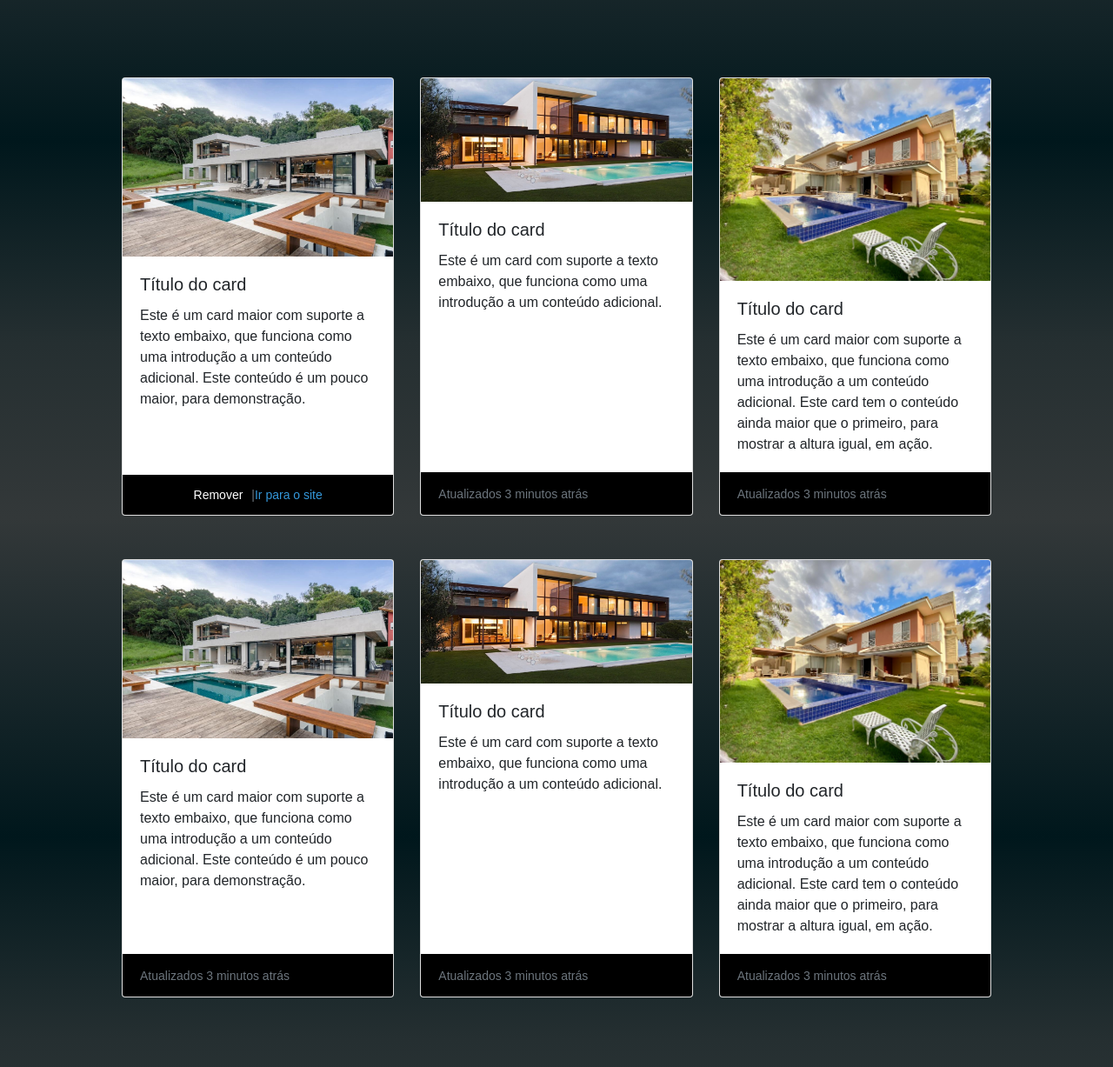
After one commit to gabrielleweyne/Luxury-Real-Estate-Data, a FastAPI app: template templates/perfil.html in a window 1280 px wide. The commit adds this page. Shown: the part 638-1865 px from the top of the page at 87% size. Run offline with FastAPI, Linux system fonts and the light colour scheme; the template is opened without the code that fills it, so the values that code supplies are empty.

Commit message:
fonte titulo, pagina de perfil, ajuste menu

```diff
--- a/index.html
+++ b/index.html
@@ -40,8 +40,10 @@
 				</li>
 			</ul>
 			<form class="form-inline my-0">
-				<input class="form-control mr-sm-2" type="search" placeholder="Pesquisa" aria-label="Pesquisa">
-				<button class="btn btn-outline-primary my-2 my-sm-0" type="submit">Buscar</button>
+				<input class="form-control mr-sm-2" type="search" placeholder="Busque aqui" aria-label="Pesquisa">
+				<button class="btn btn-outline-primary my-2 my-sm-0" type="submit">
+					<img src="{{ url_for('static', path='images/lupa.png') }}" style="width: 15px; height: auto; justify-content: center;">
+				</button>
 			</form>
 		</div>
 	</nav>
--- /dev/null
+++ b/static/perfil.css
@@ -0,0 +1,86 @@
+body {
+    font-family: Arial, Helvetica, sans-serif;
+	background: linear-gradient(180deg, #00171C 0%, #252F31 28.99%, #333839 54.17%, #1F2B2E 71.54%, #00171C 100%);
+    background-color: gray;
+	background-size: 100% 100%;
+	background-repeat: no-repeat;
+	background-attachment: fixed;
+}
+
+.menu{
+    background-color: white;
+    position: fixed;
+    width: 100%
+}
+
+.form-control{
+    border-radius: 20px; /* ou qualquer valor que você preferir */
+    color: rgb(167, 165, 165);
+}
+
+.btn {
+    width: 38px; /* Defina o tamanho desejado para o botão */
+    height: 38px;
+    border-radius: 50%; /* Faz com que as bordas sejam totalmente redondas */
+    overflow: hidden; /* Garante que a imagem não ultrapasse as bordas arredondadas */
+    background-color: rgb(244, 243, 243); /* Cor de fundo do botão (pode ser ajustada conforme necessário) */
+    border: none; /* Remove a borda padrão do botão */
+    cursor: pointer; /* Adiciona o cursor de ponteiro ao passar o mouse sobre o botão */
+    outline: none;
+}
+
+.btn:hover{
+	background: rgb(169, 169, 169);
+}
+
+h1{
+    color: black;
+    text-align: center;
+    margin: 0%;
+    font-family: Be Vietnam Pro;
+    font-size: 45px;
+    font-weight: 400;
+    padding: 10px;
+    padding-top: 0px;
+    padding-bottom: 20px;
+}
+
+.fundo-principal {
+	padding-top: 5rem;
+	padding-bottom: 5rem;
+}
+
+.limitador {
+	max-width: 1000px;
+	margin: 0 auto;
+}
+
+.perfil{
+    padding: 40px;
+    padding-left: 285px;
+    justify-content: center;
+}
+
+.card-deck{
+    padding-top: 50px;
+}
+
+.link-container {
+    display: flex;
+    justify-content: center;
+}
+
+.remover {
+    color: white;
+    text-decoration: none; /* Remove sublinhado do link */
+    margin-right: 10px;
+}
+
+.ir-para-site {
+    color: #3498db; /* Cor azul para o link "Ir para o site" */
+    text-decoration: none; /* Remove sublinhado do link */
+}
+
+.card-footer{
+    background-color: black;
+}
--- /dev/null
+++ b/templates/perfil.html
@@ -0,0 +1,157 @@
+<!DOCTYPE html>
+<html lang="en">
+<head>
+    <meta charset="UTF-8">
+    <meta name="viewport" content="width=device-width, initial-scale=1.0">
+
+	<title>Perfil</title>
+
+	<link rel="stylesheet" href="https://cdn.jsdelivr.net/npm/bootstrap@4.6.2/dist/css/bootstrap.min.css" />
+    <link rel="stylesheet" href="https://cdnjs.cloudflare.com/ajax/libs/font-awesome/5.15.3/css/all.min.css" />
+	<link rel="stylesheet" href="perfil.css" />
+
+	<script src="https://cdn.jsdelivr.net/npm/jquery@3.5.1/dist/jquery.slim.min.js"></script>
+	<script src="https://cdn.jsdelivr.net/npm/bootstrap@4.6.2/dist/js/bootstrap.bundle.min.js"></script>
+</head>
+<body>
+
+	<nav class="navbar navbar-expand-md navbar-light bg-white">
+		<a class="navbar-brand" href="#">
+			<img style="max-width: 100px;" src="imagem/logo_iggpl_luxury.jpg" />
+		</a>
+		<button class="navbar-toggler" type="button" data-toggle="collapse" data-target="#navbarSupportedContent" aria-controls="navbarSupportedContent" aria-expanded="false" aria-label="Toggle navigation">
+			<span class="navbar-toggler-icon"></span>
+		</button>
+
+		<div class="collapse navbar-collapse" id="navbarSupportedContent">
+			<ul class="navbar-nav mr-auto">
+				<li class="nav-item">
+					<a class="nav-link" href="#">Home</a>
+				</li>
+				<li class="nav-item">
+					<a class="nav-link" href="#">Sobre</a>
+				</li>
+				<li class="nav-item active">
+					<a class="nav-link" href="#">Perfil</a>
+				</li>
+			</ul>
+			<form class="form-inline my-0">
+				<input class="form-control mr-sm-2" type="search" placeholder="Busque aqui" aria-label="Pesquisa">
+				<button class="btn btn-outline-primary my-2 my-sm-0" type="submit">
+					<img src="imagem/lupa.png" style="width: 15px; height: auto; justify-content: center;">
+				</button>
+			</form>
+		</div>
+	</nav>
+
+	<div class="bg-white text-center p-3">
+		<h1 class="m-0">
+			MERCADO IMOBILIÁRIO DE LUXO
+		</h1>
+	</div>
+
+	<div class="container-fluid fundo-principal m-0">
+
+		<div class="limitador">
+
+			<div class="perfil">
+				<img src="imagem/perfil.png" alt="">
+			</div>
+
+			<div class="card-deck">
+				<div class="card">
+					<img class="card-img-top" src="imagem/imovel1.jpeg" alt="Imagem de capa do card" />
+					<div class="card-body">
+						<h5 class="card-title">Título do card</h5>
+						<p class="card-text">
+							Este é um card maior com suporte a texto embaixo, que funciona como uma introdução a um
+							conteúdo adicional. Este conteúdo é um pouco maior, para demonstração.
+						</p>
+					</div>
+					<div class="card-footer">
+						<small class="text-muted">
+							<div class="link-container">
+								<a href="#" class="remover">Remover</a>
+								<span>|</span>
+								<a href="#" class="ir-para-site">Ir para o site</a>
+							</div>
+						</small>
+					</div>
+				</div>
+				<div class="card">
+					<img class="card-img-top" src="imagem/imovel2.jpeg" alt="Imagem de capa do card" />
+					<div class="card-body">
+						<h5 class="card-title">Título do card</h5>
+						<p class="card-text">
+							Este é um card com suporte a texto embaixo, que funciona como uma introdução a um
+							conteúdo adicional.
+						</p>
+					</div>
+					<div class="card-footer">
+						<small class="text-muted">Atualizados 3 minutos atrás</small>
+					</div>
+				</div>
+				<div class="card">
+					<img class="card-img-top" src="imagem/imovel3.jpeg" alt="Imagem de capa do card" />
+					<div class="card-body">
+						<h5 class="card-title">Título do card</h5>
+						<p class="card-text">
+							Este é um card maior com suporte a texto embaixo, que funciona como uma introdução a um
+							conteúdo adicional. Este card tem o conteúdo ainda maior que o primeiro, para mostrar a
+							altura igual, em ação.
+						</p>
+					</div>
+					<div class="card-footer">
+						<small class="text-muted">Atualizados 3 minutos atrás</small>
+					</div>
+				</div>
+			</div>
+
+			<div class="card-deck">
+				<div class="card">
+					<img class="card-img-top" src="imagem/imovel1.jpeg" alt="Imagem de capa do card" />
+					<div class="card-body">
+						<h5 class="card-title">Título do card</h5>
+						<p class="card-text">
+							Este é um card maior com suporte a texto embaixo, que funciona como uma introdução a um
+							conteúdo adicional. Este conteúdo é um pouco maior, para demonstração.
+						</p>
+					</div>
+					<div class="card-footer">
+						<small class="text-muted">Atualizados 3 minutos atrás</small>
+					</div>
+				</div>
+				<div class="card">
+					<img class="card-img-top" src="imagem/imovel2.jpeg" alt="Imagem de capa do card" />
+					<div class="card-body">
+						<h5 class="card-title">Título do card</h5>
+						<p class="card-text">
+							Este é um card com suporte a texto embaixo, que funciona como uma introdução a um
+							conteúdo adicional.
+						</p>
+					</div>
+					<div class="card-footer">
+						<small class="text-muted">Atualizados 3 minutos atrás</small>
+					</div>
+				</div>
+				<div class="card">
+					<img class="card-img-top" src="imagem/imovel3.jpeg" alt="Imagem de capa do card" />
+					<div class="card-body">
+						<h5 class="card-title">Título do card</h5>
+						<p class="card-text">
+							Este é um card maior com suporte a texto embaixo, que funciona como uma introdução a um
+							conteúdo adicional. Este card tem o conteúdo ainda maior que o primeiro, para mostrar a
+							altura igual, em ação.
+						</p>
+					</div>
+					<div class="card-footer">
+						<small class="text-muted">Atualizados 3 minutos atrás</small>
+					</div>
+				</div>
+			</div>
+		</div>
+
+	</div>
+
+</body>
+</html>
--- a/templates/sobre.html
+++ b/templates/sobre.html
@@ -30,9 +30,6 @@
 				</li>
 				<li class="nav-item active">
 					<a class="nav-link" href="#">Sobre</a>
-				</li>
-				<li class="nav-item">
-					<a class="nav-link" href="#">Listagem</a>
 				</li>
 				<li class="nav-item">
 					<a class="nav-link" href="#">Perfil</a>
```
Also changed, not shown: templates/home.html (+5 -3 lines), static/images/perfil.png (added).
